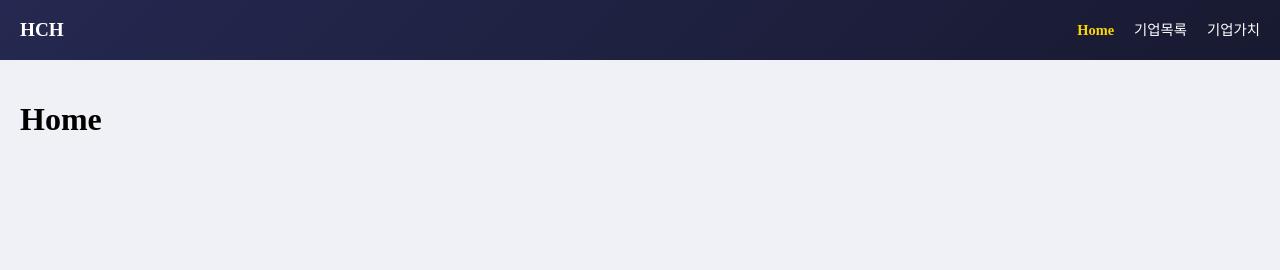
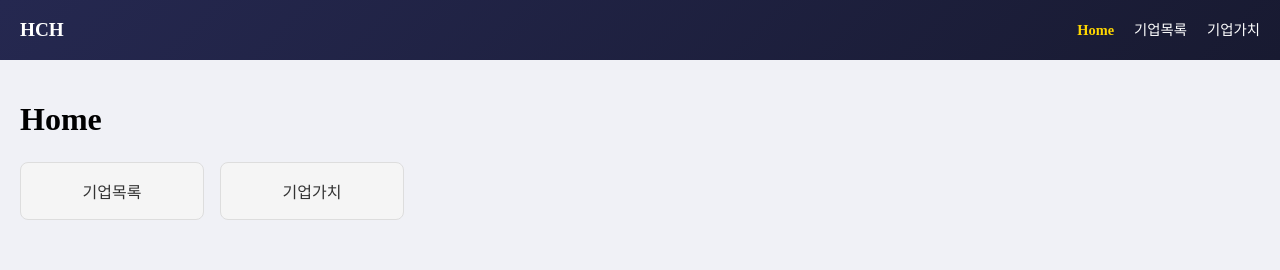
Before and after one commit to gnsgmlckdgk/comp-value-admin, a React (Create React App) app: page /complist in a window 1280 px wide. Shown: the top 270 px of the page. Built offline with nearby package versions, Linux system fonts and the light colour scheme.

Commit message:
그리드 zindex수정

```diff
--- a/src/components/layout/style/SidebarStyle.jsx
+++ b/src/components/layout/style/SidebarStyle.jsx
@@ -14,13 +14,14 @@ export const SidebarContainer = styled.div`
   overflow: hidden;
 
   ${({ $isLocked, $isOpen }) =>
-        $isLocked
-            ? css`
+    $isLocked
+      ? css`
           /* 푸시 모드: flex item */
           position: relative;
           width: ${$isOpen ? '240px' : '0px'};
+          z-index: 999;
         `
-            : css`
+      : css`
           /* 오버레이 모드: absolute
              BodyContainer가 relative 이므로 그 안에 절대배치
           */
@@ -28,6 +29,7 @@ export const SidebarContainer = styled.div`
           top: 0;
           left: 0;
           width: ${$isOpen ? '240px' : '0px'};
+          z-index: 999;
         `}
 `;
 
@@ -41,7 +43,7 @@ export const LockButton = styled.button`
   color: #fff;
   padding: 6px 10px;
   cursor: pointer;
-  z-index: 10;
+  z-index: 1000;
 `;
 
 export const SidebarContent = styled.div`
@@ -52,6 +54,7 @@ export const SidebarContent = styled.div`
   padding-top: 60px;
   height: 100%;
   min-height: 100vh;
+  z-index: 999;
 `;
 
 export const MenuList = styled.ul`
--- a/src/pages/compList/CompList.jsx
+++ b/src/pages/compList/CompList.jsx
@@ -70,9 +70,16 @@ const GridWrapper = styled.div`
   }
 `;
 
+const DataCount = styled.div`
+  display: block;
+  text-align: right;
+  font-size: 1em;
+`;
+
 const Board = () => {
   const [searchText, setSearchText] = useState('');
   const [rowData, setRowData] = useState([]);
+  const [rowCount, setRowCount] = useState(0);
   const [isLoading, setIsLoading] = useState(false);
 
   // AG Grid 컬럼 정의
@@ -104,11 +111,13 @@ const Board = () => {
       alert(error);
       console.log(error);
       setRowData([]);
+      setRowCount(0);
     } else {
       const filteredData = data.list.filter(item => {
         return item.corpName.includes(searchText);
       });
       setRowData(filteredData);
+      setRowCount(filteredData.length);
     }
     setIsLoading(false);
   };
@@ -132,6 +141,9 @@ const Board = () => {
         </SearchBar>
       </form>
 
+      <DataCount>{rowCount}건</DataCount>
+
+      <div style={{ zIndex: 1, position: 'relative' }}>
         <GridWrapper>
           {/* ag-theme-alpine 테마 사용 */}
           <div className="ag-theme-alpine" style={{ width: '100%', height: '100%' }}>
@@ -152,6 +164,8 @@ const Board = () => {
             />
           </div>
         </GridWrapper>
+      </div>
+
     </BoardContainer>
   );
 };
--- /dev/null
+++ b/src/pages/home/DashBoard/HomeDashboard.jsx
@@ -0,0 +1,44 @@
+// HomeDashboard.jsx
+import React from 'react';
+import StatCard from './StatCard';
+
+function HomeDashboard() {
+    // 실제 데이터는 props나 API 호출 등을 통해 받아올 수 있음
+    const totalCompanies = 120;
+    const averageValue = '3조';
+    const newCompanies = 5;
+    const topValueCompany = '가치가 제일 높은 기업';
+
+    return (
+        <div style={{
+            display: 'flex',
+            justifyContent: 'space-around',
+            flexWrap: 'wrap',
+            gap: '16px',
+            margin: '16px 0'
+        }}>
+            <StatCard
+                title="기업 총 개수"
+                value={totalCompanies}
+                description="전체 등록된 기업 수"
+            />
+            <StatCard
+                title="평균 기업 가치"
+                value={averageValue}
+                description="대략적인 평균 가치"
+            />
+            <StatCard
+                title="신규 등록 기업"
+                value={`${newCompanies}개`}
+                description="오늘/최근 등록"
+            />
+            <StatCard
+                title="Top 1 기업"
+                value={topValueCompany}
+                description="현재 최고 가치 기업"
+            />
+        </div>
+    );
+}
+
+export default HomeDashboard;
--- /dev/null
+++ b/src/pages/home/DashBoard/StatCard.jsx
@@ -0,0 +1,21 @@
+// StatCard.jsx
+import React from 'react';
+
+function StatCard({ title, value, description }) {
+    return (
+        <div style={{
+            border: '1px solid #ddd',
+            borderRadius: '8px',
+            padding: '16px',
+            minWidth: '200px',
+            textAlign: 'center',
+            backgroundColor: '#fff',
+        }}>
+            <h2 style={{ margin: '0 0 8px 0' }}>{title}</h2>
+            <p style={{ fontSize: '24px', margin: '0 0 4px 0', fontWeight: 'bold' }}>{value}</p>
+            <span style={{ color: '#888' }}>{description}</span>
+        </div>
+    );
+}
+
+export default StatCard;
--- a/src/pages/home/Home.jsx
+++ b/src/pages/home/Home.jsx
@@ -1,10 +1,16 @@
 import React, { useState } from 'react';
+import HomeDashboard from './DashBoard/HomeDashboard';
+import QuickLinks from './QuickLinks/QuickLinks';
+import NoticeBoard from './NoticeBoard/NoticBoard';
 
 const Home = () => {
     return (
         <>
             <div>
                 <h1>Home</h1>
+                {/* <NoticeBoard /> */}
+                <QuickLinks />
+                {/* <HomeDashboard /> */}
             </div>
         </>
     )
--- /dev/null
+++ b/src/pages/home/NoticeBoard/NoticBoard.jsx
@@ -0,0 +1,28 @@
+// NoticeBoard.jsx
+import React from 'react';
+
+function NoticeBoard() {
+    // 실제 데이터는 서버에서 받아올 수도 있음
+    const noticeList = [
+        { id: 1, title: '신규 상장 기업 안내', date: '2025-01-29', content: 'OO 기업이 신규 상장되었습니다.' },
+        { id: 2, title: '업데이트 예정 안내', date: '2025-02-05', content: '다음 달에 기업 가치 예측 기능이 업데이트될 예정입니다.' },
+    ];
+
+    return (
+        <div style={{ marginTop: '24px' }}>
+            <h2>공지사항</h2>
+            <ul style={{ listStyle: 'none', padding: 0 }}>
+                {noticeList.map(notice => (
+                    <li key={notice.id} style={{ marginBottom: '16px' }}>
+                        <strong style={{ display: 'block', marginBottom: '4px' }}>
+                            {notice.title} <span style={{ fontWeight: 'normal', color: '#777', marginLeft: '8px' }}>({notice.date})</span>
+                        </strong>
+                        <p style={{ margin: 0 }}>{notice.content}</p>
+                    </li>
+                ))}
+            </ul>
+        </div>
+    );
+}
+
+export default NoticeBoard;
--- /dev/null
+++ b/src/pages/home/QuickLinks/QuickLinks.jsx
@@ -0,0 +1,41 @@
+// QuickLinks.jsx
+import React from 'react';
+import { Link } from 'react-router-dom';
+
+function QuickLinks() {
+    const links = [
+        { path: '/complist', title: '기업목록' },
+        { path: '/compvalue', title: '기업가치' },
+    ];
+
+    return (
+        <div style={{
+            display: 'flex',
+            gap: '16px',
+            flexWrap: 'wrap',
+            marginTop: '24px'
+        }}>
+            {links.map((link) => (
+                <Link
+                    key={link.title}
+                    to={link.path}
+                    style={{
+                        display: 'block',
+                        padding: '16px',
+                        border: '1px solid #ddd',
+                        borderRadius: '8px',
+                        textDecoration: 'none',
+                        backgroundColor: '#f5f5f5',
+                        width: '150px',
+                        textAlign: 'center',
+                        color: '#333'
+                    }}
+                >
+                    {link.title}
+                </Link>
+            ))}
+        </div>
+    );
+}
+
+export default QuickLinks;
```
Lines whose indentation alone changed are shown as unchanged.
